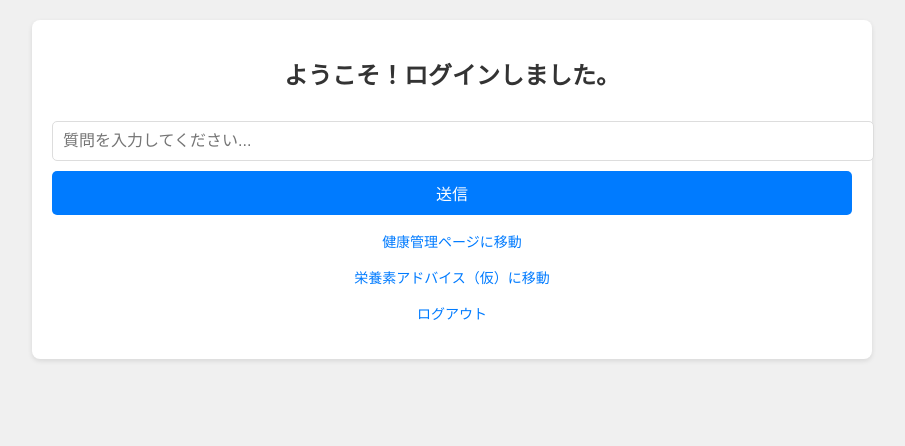
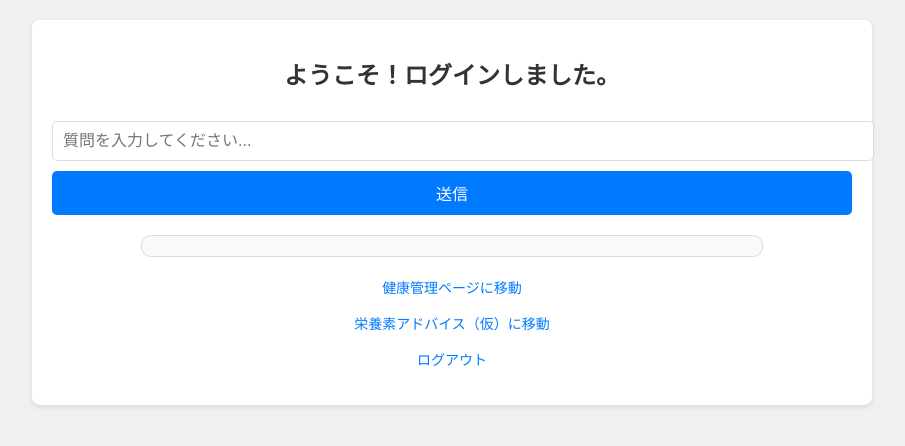
Before and after one commit to 1F10220195/team_web, a Flask app: page /home in a window 1280 px wide. Shown: the top 446 px of the page, without its empty margins (188-1093 px from the left). Run offline with Flask 3, Linux system fonts and the light colour scheme; a user stored in the database is signed in.

Commit message:
会話のcss変更

```diff
--- a/static/css/style.css
+++ b/static/css/style.css
@@ -70,3 +70,39 @@ a:hover {
     line-height: 1.5;
     white-space: pre-wrap; /* 改行を適切に表示 */
 }
+
+/* 会話エリアのスタイル */
+.conversation-area {
+    display: flex;
+    flex-direction: column;
+    gap: 10px;
+    max-width: 600px;
+    margin: 20px auto;
+    padding: 10px;
+    border: 1px solid #ddd;
+    border-radius: 10px;
+    background-color: #f9f9f9;
+    overflow-y: auto;
+    max-height: 400px;
+}
+
+/* メッセージ共通スタイル */
+.message {
+    padding: 10px;
+    border-radius: 10px;
+    max-width: 70%;
+}
+
+/* ユーザーメッセージ (右側) */
+.user-message {
+    align-self: flex-end;
+    background-color: #d1e7dd;
+    text-align: right;
+}
+
+/* AIメッセージ (左側) */
+.ai-message {
+    align-self: flex-start;
+    background-color: #f8d7da;
+    text-align: left;
+}
--- a/templates/home.html
+++ b/templates/home.html
@@ -11,9 +11,8 @@
         <div>
             <input type="text" id="userMessage" placeholder="質問を入力してください...">
             <button id="Button">送信</button>
-            <!-- レスポンス表示エリア -->
-            <div id="conversationArea">
-                <!-- 会話履歴をここに表示 -->
+            <div id="conversationArea" class="conversation-area">
+                <!-- 会話履歴を表示するエリア -->
             </div>
         </div>
         <p><a href="/health">健康管理ページに移動</a></p>
@@ -29,7 +28,7 @@
             if (!userMessage) return; // 空の入力は無視
 
             // ユーザーの入力を履歴に追加
-            conversationHistory.push({ sender: "ユーザー", message: userMessage });
+            conversationHistory.push({ sender: "user", message: userMessage });
             updateConversationArea();
 
             // サーバーにリクエストを送信
@@ -41,7 +40,7 @@
 
             // 応答を履歴に追加
             const data = await response.json();
-            conversationHistory.push({ sender: "AI", message: data.result_2 });
+            conversationHistory.push({ sender: "ai", message: data.result_2 });
             updateConversationArea();
 
             // 入力欄をクリア
@@ -51,7 +50,11 @@
         function updateConversationArea() {
             // 会話履歴をHTMLに反映
             conversationArea.innerHTML = conversationHistory
-                .map(entry => `<p><strong>${entry.sender}:</strong> ${entry.message}</p>`)
+                .map(entry => `
+                    <div class="message ${entry.sender === 'user' ? 'user-message' : 'ai-message'}">
+                        <p>${entry.message}</p>
+                    </div>
+                `)
                 .join("");
         }
     </script>
```
